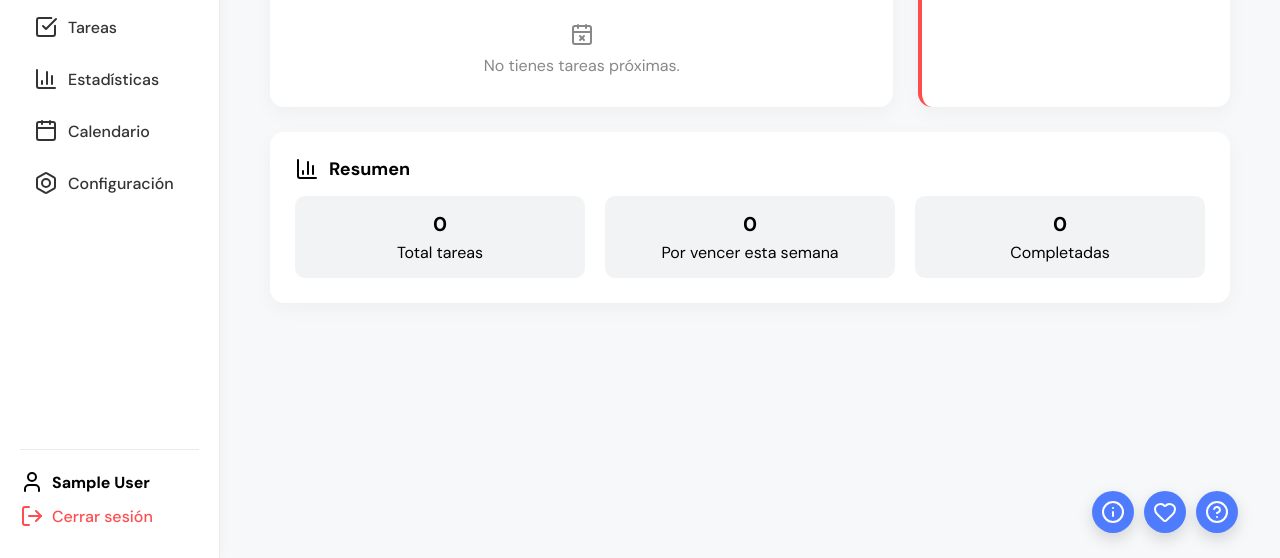
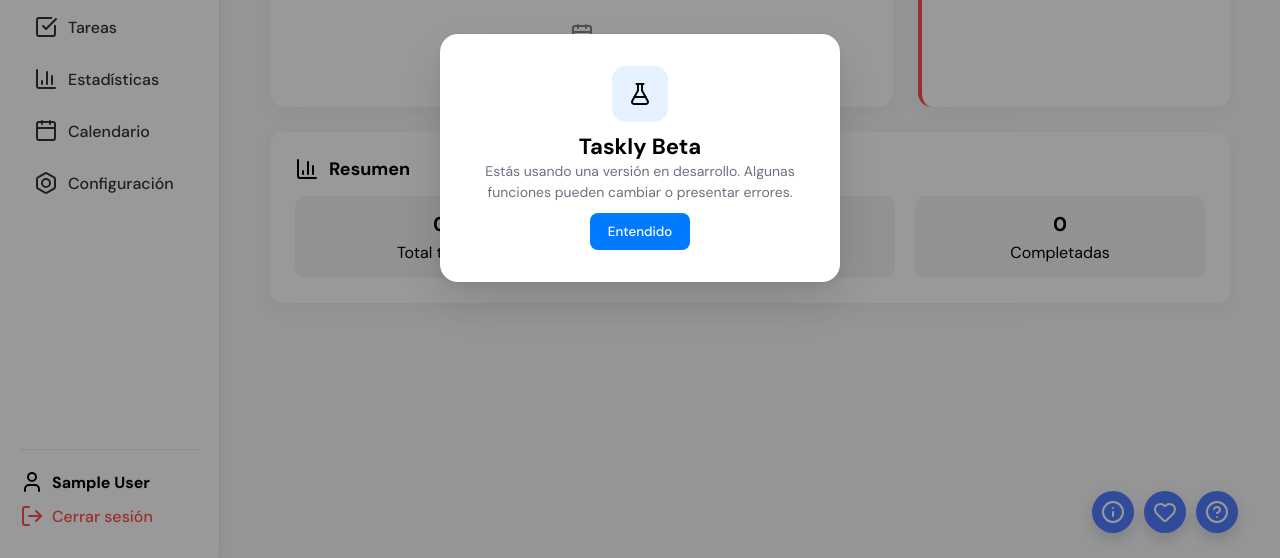
Before and after one commit to MiniDany01/Taskly, a website: page client/pages/dashboard.html in a window 1280 px wide. Shown: the part 242-800 px from the top of the page. Drawn offline with nearby package versions, Linux system fonts and the light colour scheme; no server answers; sample sign-in values are in the browser's storage.

Commit message:
feat: popup about beta version

```diff
--- a/client/css/dashboard.css
+++ b/client/css/dashboard.css
@@ -699,6 +699,84 @@ body {
   height: 20px;
 }
 
+/* MODAL DE BETA */
+/* ===== BETA MODAL ===== */
+
+.beta-modal .modal-content {
+  text-align: center;
+  padding: 32px 28px;
+  border-radius: 18px;
+
+  box-shadow:
+    0 20px 50px rgba(0, 0, 0, 0.12),
+    0 4px 12px rgba(0, 0, 0, 0.06);
+
+  animation: betaFade 0.25s ease;
+}
+
+/* ICONO */
+.beta-icon {
+  width: 56px;
+  height: 56px;
+  margin: 0 auto 10px;
+
+  border-radius: 14px;
+  background: rgba(0, 123, 255, 0.1);
+
+  display: flex;
+  align-items: center;
+  justify-content: center;
+}
+
+.beta-icon i {
+  width: 26px;
+  height: 26px;
+  color: var(--color-primary);
+}
+
+/* TITULO */
+.beta-modal h2 {
+  font-size: 22px;
+  font-weight: 700;
+}
+
+/* TEXTO */
+.beta-modal p {
+  font-size: 14px;
+  color: #6b7280;
+  line-height: 1.5;
+}
+
+/* BOTON */
+.beta-modal button {
+  margin-top: 10px;
+  background: var(--color-primary);
+  color: white;
+  border: none;
+  padding: 10px 18px;
+  border-radius: 8px;
+  font-weight: 500;
+  cursor: pointer;
+  transition: 0.2s ease;
+}
+
+.beta-modal button:hover {
+  background: var(--color-primary-hover);
+  transform: translateY(-1px);
+}
+
+/* ANIMACION */
+@keyframes betaFade {
+  from {
+    opacity: 0;
+    transform: translateY(10px) scale(0.98);
+  }
+  to {
+    opacity: 1;
+    transform: translateY(0) scale(1);
+  }
+}
+
 /* RESPONSIVE */
 @media (max-width: 1024px) {
   .dashboard-grid {
--- a/client/js/dashboard.js
+++ b/client/js/dashboard.js
@@ -61,6 +61,15 @@ document.addEventListener("DOMContentLoaded", () => {
     }
 
     lucide.createIcons();
+  });
+
+  if (!localStorage.getItem("betaSeen")) {
+    document.getElementById("betaModal").classList.add("active");
+  }
+
+  document.getElementById("closeBeta").addEventListener("click", () => {
+    document.getElementById("betaModal").classList.remove("active");
+    localStorage.setItem("betaSeen", "true");
   });
 
   const viewAllBtn = document.getElementById("viewAllTasks");
--- a/client/pages/dashboard.html
+++ b/client/pages/dashboard.html
@@ -256,6 +256,23 @@
         </ul>
       </div>
     </div>
+
+    <div id="betaModal" class="modal beta-modal">
+      <div class="modal-content">
+        <div class="beta-icon">
+          <i data-lucide="flask-conical"></i>
+        </div>
+
+        <h2>Taskly Beta</h2>
+
+        <p>
+          Estás usando una versión en desarrollo. Algunas funciones pueden
+          cambiar o presentar errores.
+        </p>
+
+        <button id="closeBeta">Entendido</button>
+      </div>
+    </div>
     <script src="../js/dashboard.js"></script>
   </body>
 </html>
```
